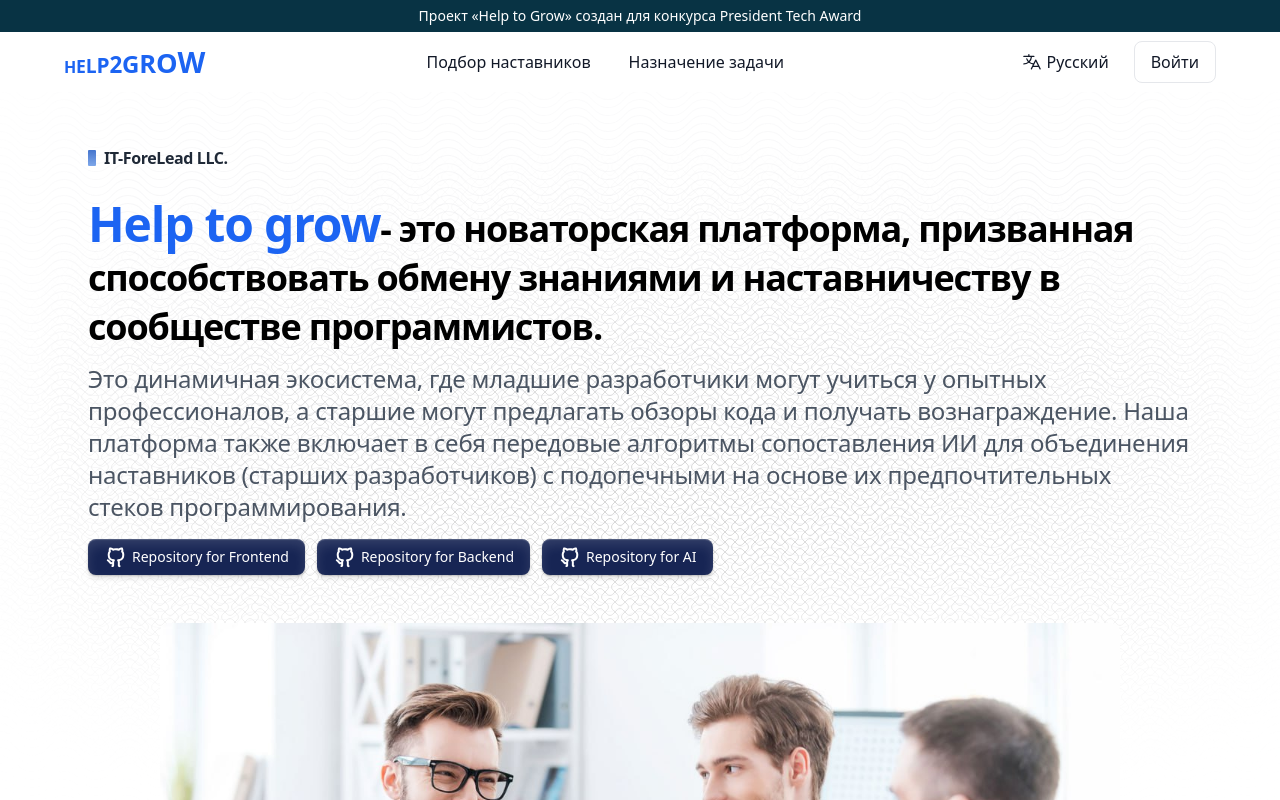
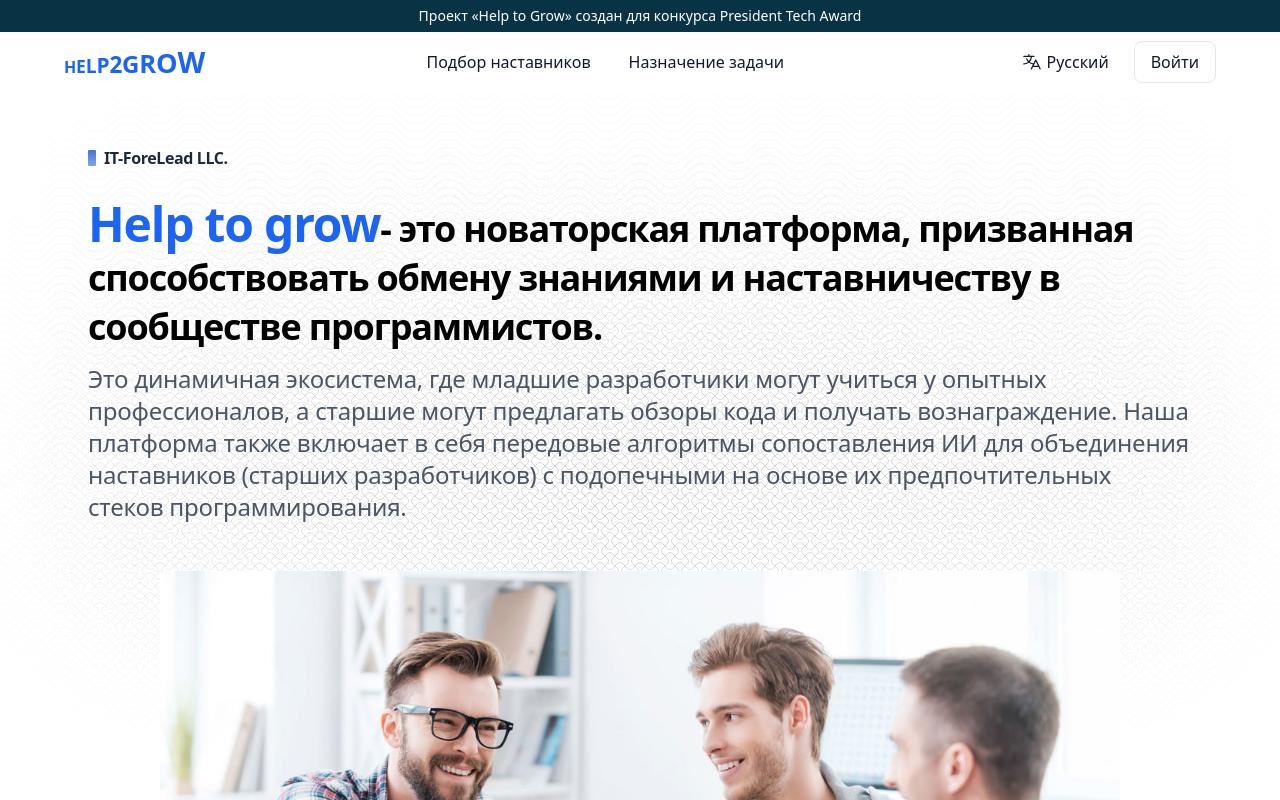
Before and after one commit to IT-Forelead/help2grow_FE, a Vue app: page / in a window 1280 px wide. Shown: the top 800 px of the page. Built offline with nearby package versions, Linux system fonts and the light colour scheme.

Commit message:
Added repository section

```diff
--- a/src/components/Home/HeaderSection.vue
+++ b/src/components/Home/HeaderSection.vue
@@ -23,24 +23,23 @@
                 сопоставления ИИ для объединения наставников (старших разработчиков) с подопечными на основе их
                 предпочтительных стеков программирования.
             </p>
-            <div class="flex flex-col gap-3 mt-4 md:flex-row">
+            <!-- <div class="flex flex-col gap-3 mt-4 md:flex-row">
                 <a href=""
-                    class="inline-flex items-center justify-center px-4 space-x-1 text-sm font-medium text-white rounded-lg outline-none cursor-pointer hover:bg-blue-900 sh bg-blue-950 btn-shadow h-9 whitespace-nowrap">
+                    class="inline-flex items-center justify-center px-4 space-x-1 text-sm font-medium text-white rounded-lg outline-none cursor-pointer hover:bg-blue-900 btn-shadow-effect bg-blue-950 btn-shadow h-9 whitespace-nowrap">
                     <GithubIcon class="w-6 h-6 mr-1" />
                     Repository for Frontend
                 </a>
                 <a href=""
-                    class="inline-flex items-center justify-center px-4 space-x-1 text-sm font-medium text-white rounded-lg outline-none cursor-pointer hover:bg-blue-900 sh bg-blue-950 btn-shadow h-9 whitespace-nowrap">
+                    class="inline-flex items-center justify-center px-4 space-x-1 text-sm font-medium text-white rounded-lg outline-none cursor-pointer hover:bg-blue-900 btn-shadow-effect bg-blue-950 btn-shadow h-9 whitespace-nowrap">
                     <GithubIcon class="w-6 h-6 mr-1" />
                     Repository for Backend
                 </a>
                 <a href=""
-                    class="inline-flex items-center justify-center px-4 space-x-1 text-sm font-medium text-white rounded-lg outline-none cursor-pointer hover:bg-blue-900 sh bg-blue-950 btn-shadow h-9 whitespace-nowrap">
+                    class="inline-flex items-center justify-center px-4 space-x-1 text-sm font-medium text-white rounded-lg outline-none cursor-pointer hover:bg-blue-900 btn-shadow-effect bg-blue-950 btn-shadow h-9 whitespace-nowrap">
                     <GithubIcon class="w-6 h-6 mr-1" />
                     Repository for AI
                 </a>
-
-            </div>
+            </div> -->
         </div>
         <div class="flex justify-center">
             <div class="relative z-10 overflow-hidden w-[342px] h-[184px] md:w-[960px] md:h-[540px] rounded-lg">
@@ -64,22 +63,7 @@
     background-image: linear-gradient(90deg, rgba(126, 167, 233, 1), rgba(124, 239, 183), 1);
 }
 
-/* .btn-shadow {
-    box-shadow: 0 0 0 1px rgba(17, 26, 74, 1), 0 2px 4px rgba(0, 0, 0, 0.25), 0 1px 2px rgba(0, 0, 0, 0.25);
-    transition: box-shadow 0.2s ease 0s, background-color 0.2s ease 0s, border-color 0.2s ease 0s;
-} */
-/* .btn-effect::after {
-    content: "";
-    background-image: var(--btn-gradient,linear-gradient(180deg,rgb(255,255,255),rgba(255,255,255,0) 100%));
-    display: block;
-    border-radius: 0.5rem;
-    opacity: 0.1;
-    position: absolute;
-    inset: 0px;
-    transition: opacity 0.5s ease 0s;
-} */
-
-.sh {
+.btn-shadow-effect {
   box-shadow: 0 4px 4px rgba(8, 8, 8, .08), 0 1px 2px rgba(8, 8, 8, .2), inset 0 6px 12px rgba(255, 255, 255, .12), inset 0 1px 1px rgba(255, 255, 255, .2);
 }
 </style>
--- a/src/components/Home/RepositerySection.vue
+++ b/src/components/Home/RepositerySection.vue
@@ -11,15 +11,15 @@
             <div class="grid grid-cols-1 gap-12 md:grid-cols-2">
                 <div class="">
                     <h3 class="text-4xl font-semibold leading-10 -tracking-[0.01em] mb-2">
-                        Start building today
+                        Познакомьтесь с нашими проектами
                     </h3>
                     <p class="text-base leading-5 text-white/50">
-                        Unmatched access to money movement, bank accounts, card networks, and bank capital. You're in the
-                        driver's seat to build your own products, on your terms, without layers in between.
+                        Наш стартап состоит из 3 проектов. Все наши проекты публичные. Вы можете легко увидеть, какие
+                        алгоритмы и технологии мы используем.
                     </p>
                 </div>
                 <div class="flex flex-col justify-center space-y-4">
-                    <div
+                    <a href="https://github.com/IT-Forelead/help2grow_FE" target="_blank"
                         class="flex items-center justify-between z-[7] px-6 py-4 rounded-lg shadow-sm cursor-pointer bg-white/5 hover:bg-white/10">
                         <div class="flex items-center space-x-2">
                             <GithubIcon class="w-8 h-8" />
@@ -31,8 +31,8 @@
                             </div>
                         </div>
                         <CaretRightIcon class="w-6 h-6" />
-                    </div>
-                    <div
+                    </a>
+                    <a href="https://github.com/IT-Forelead/help2grow_BE" target="_blank"
                         class="flex items-center justify-between z-[7] px-6 py-4 rounded-lg shadow-sm cursor-pointer bg-white/5 hover:bg-white/10">
                         <div class="flex items-center space-x-2">
                             <GithubIcon class="w-8 h-8" />
@@ -42,8 +42,8 @@
                             </div>
                         </div>
                         <CaretRightIcon class="w-6 h-6" />
-                    </div>
-                    <div
+                    </a>
+                    <a href="https://github.com/IT-Forelead/help2grow_AI" target="_blank"
                         class="flex items-center justify-between z-[7] px-6 py-4 rounded-lg shadow-sm cursor-pointer bg-white/5 hover:bg-white/10">
                         <div class="flex items-center space-x-2">
                             <GithubIcon class="w-8 h-8" />
@@ -53,7 +53,7 @@
                             </div>
                         </div>
                         <CaretRightIcon class="w-6 h-6" />
-                    </div>
+                    </a>
                 </div>
             </div>
         </div>
@@ -86,4 +86,5 @@
     left: 50%;
     margin-left: -50%;
     bottom: -50%;
-}</style>
+}
+</style>
```
